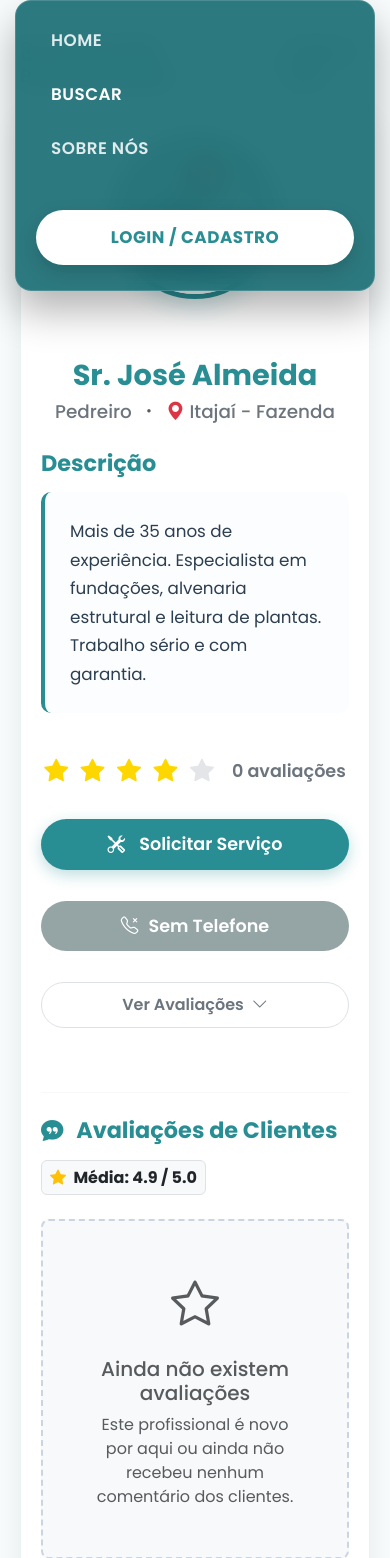
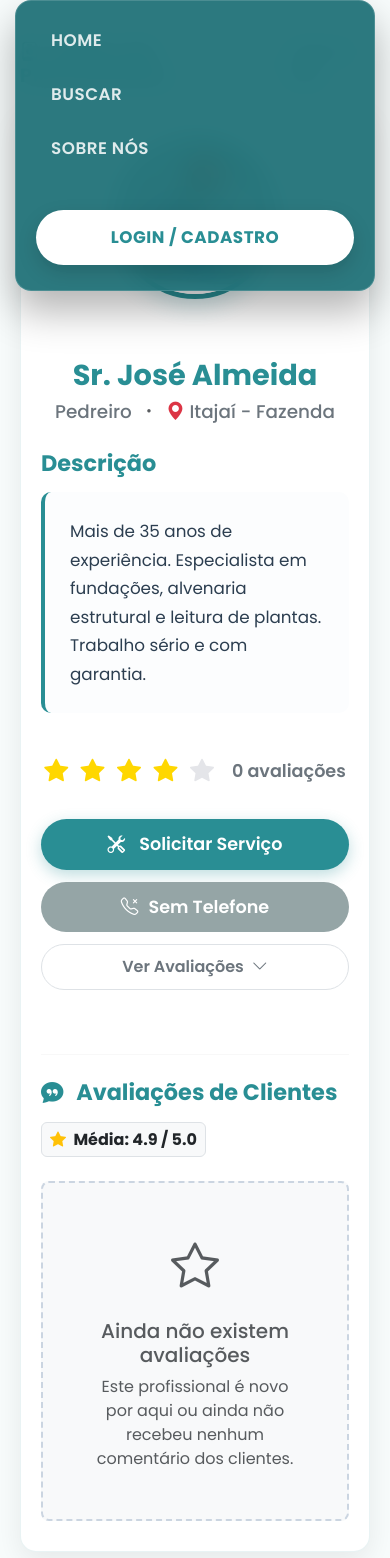
Before and after one commit to KaKa2229/ProFinder, a Flask app: page /perfil/1 in a window 390 px wide, after a click that opens the changed part. Shown: the part 80-1638 px from the top of the page. Run offline with Flask 3, Linux system fonts and the light colour scheme.

Commit message:
Correções de UI

```diff
--- a/app/templates/meu_perfil_profissional.html
+++ b/app/templates/meu_perfil_profissional.html
@@ -254,6 +254,7 @@
         }
 
         .btn-submit {
+            white-space: nowrap;
             background-color: var(--cor-primaria);
             color: white;
             font-weight: 600;
--- a/app/templates/perfil.html
+++ b/app/templates/perfil.html
@@ -239,6 +239,14 @@
         }
 
         /* --- Botões de Ação --- */
+        .botoes-acao {
+            display: flex;
+            flex-wrap: wrap;       /* Permite que os botões desçam de linha se o ecrã for pequeno */
+            align-items: center;
+            gap: 12px;             /* Espaço exato e fixo entre todos os botões */
+            margin-top: 1.5rem;
+        }
+
         .btn-mensagem {
             background-color: var(--cor-primaria);
             color: white;
@@ -253,9 +261,10 @@
             transition: all 0.3s;
             border: none;
             box-shadow: 0 5px 15px rgba(41, 142, 148, 0.3);
+            margin: 0 !important; /* Remove qualquer margem para o gap funcionar */
         }
 
-        .btn-mensagem:hover {
+        .btn-mensagem:hover:not(:disabled) {
             background-color: var(--cor-primaria-hover);
             color: white;
             transform: translateY(-2px);
@@ -274,6 +283,7 @@
             align-items: center;
             gap: 8px;
             transition: all 0.3s;
+            margin: 0 !important; /* Remove qualquer margem para o gap funcionar */
         }
 
         .btn-avaliacoes:hover {
@@ -324,9 +334,7 @@
                 width: 100%;
                 text-align: center;
             }
-            .card-perfil {
-                padding: 30px 20px;
-            }
+            .card-perfil { padding: 30px 20px; }
         }
 
         @media (max-width: 768px) {
@@ -348,9 +356,8 @@
                 justify-content: center;
             }
             .botoes-acao {
-                display: flex;
-                flex-direction: column;
-                gap: 15px;
+                flex-direction: column; /* Empilhamos os botões em telas pequenas */
+                align-items: stretch;
             }
             .btn-mensagem, .btn-avaliacoes {
                 width: 100%;
@@ -372,7 +379,7 @@
             <div class="collapse navbar-collapse justify-content-end" id="navbarNav">
                 <ul class="navbar-nav align-items-center">
                     <li class="nav-item"><a class="nav-link" href="{{ url_for('index') }}">Home</a></li>
-                    <li class="nav-item"><a class="nav-link active" href="{{ url_for('busca_servicos') }}">Buscar</a></li>
+                    <li class="nav-item"><a class="nav-link" href="{{ url_for('busca_servicos') }}">Buscar</a></li>
                     <li class="nav-item"><a class="nav-link" href="{{ url_for('sobre') }}">Sobre Nós</a></li>
 
                     {% if current_user.is_authenticated %}
@@ -428,7 +435,6 @@
                     <div class="info-basica">
                         <span>{{ profissional.profissao }}</span>
                         <i class="bi bi-dot text-muted"></i>
-                        <!-- Correção aplicada aqui: usando cidade e regiao em vez de bairro -->
                         <span><i class="bi bi-geo-alt-fill text-danger"></i>
                             {% if profissional.regiao == 'todas' %}
                                 {{ profissional.cidade }} (Toda a região)
@@ -456,6 +462,7 @@
                         {{ profissional.descricao | default("Profissional qualificado e altamente recomendado pela comunidade ProFinder. Especialista na sua área de atuação, sempre com foco em entregar o melhor resultado para os clientes.", true) }}
                     </p>
 
+                    <!-- Avaliações -->
                     <div class="bloco-avaliacoes">
                         <div class="estrelas">
                             {% for i in range(5) %}
@@ -471,28 +478,28 @@
                         </span>
                     </div>
 
-                    <div class="botoes-acao mt-4 mb-3">
+                    <div class="botoes-acao mb-3">
 
                         {% if current_user.is_authenticated and current_user.tipo_conta == 'cliente' %}
-                            <button type="button" class="btn-mensagem me-md-3 mb-3 mb-md-0" data-bs-toggle="modal" data-bs-target="#modalSolicitacao">
+                            <button type="button" class="btn-mensagem" data-bs-toggle="modal" data-bs-target="#modalSolicitacao">
                                 <i class="bi bi-tools me-1"></i> Solicitar Serviço
                             </button>
                         {% elif not current_user.is_authenticated %}
-                            <button type="button" class="btn-mensagem me-md-3 mb-3 mb-md-0" data-bs-toggle="modal" data-bs-target="#modalAvisoLogin">
+                            <button type="button" class="btn-mensagem" data-bs-toggle="modal" data-bs-target="#modalAvisoLogin">
                                 <i class="bi bi-tools me-1"></i> Solicitar Serviço
                             </button>
                         {% else %}
-                            <button type="button" class="btn-mensagem me-md-3 mb-3 mb-md-0" onclick="alert('Apenas clientes podem solicitar serviços. Por favor, inicie sessão com uma conta de cliente.')" style="opacity: 0.7;">
+                            <button type="button" class="btn-mensagem" onclick="alert('Apenas clientes podem solicitar serviços. Por favor, inicie sessão com uma conta de cliente.')" style="opacity: 0.7;">
                                 <i class="bi bi-tools me-1"></i> Solicitar Serviço
                             </button>
                         {% endif %}
 
                         {% if profissional.telefone %}
-                            <a href="https://wa.me/55{{ profissional.telefone | replace(' ', '') | replace('-', '') | replace('(', '') | replace(')', '') }}" target="_blank" class="btn-avaliacoes me-md-3 mb-3 mb-md-0" style="color: #25D366; border-color: #25D366;">
+                            <a href="https://wa.me/55{{ profissional.telefone | replace(' ', '') | replace('-', '') | replace('(', '') | replace(')', '') }}" target="_blank" class="btn-mensagem" style="background-color: #25D366; border: none; box-shadow: 0 5px 15px rgba(37, 211, 102, 0.3);">
                                 <i class="bi bi-whatsapp"></i> WhatsApp
                             </a>
                         {% else %}
-                            <button type="button" class="btn-mensagem me-md-3 mb-3 mb-md-0" data-bs-toggle="modal" data-bs-target="#modalSemTelefone" style="background-color: #95a5a6; border: none; box-shadow: none;">
+                            <button type="button" class="btn-mensagem" data-bs-toggle="modal" data-bs-target="#modalSemTelefone" style="background-color: #95a5a6; border: none; box-shadow: none;">
                                 <i class="bi bi-telephone-x"></i> Sem Telefone
                             </button>
                         {% endif %}
@@ -505,6 +512,7 @@
 
             </div>
 
+            <!-- SEÇÃO DE PORTFÓLIO -->
             {% if portfolio %}
             <hr class="mt-5 mb-4" style="border-color: rgba(0,0,0,0.1);">
             <h3 class="titulo-descricao mb-4"><i class="bi bi-images me-2"></i> Portfólio de Trabalhos</h3>
@@ -524,6 +532,7 @@
             </div>
             {% endif %}
 
+            <!-- NOVA SEÇÃO: AVALIAÇÕES DOS CLIENTES (FASE 4) -->
             <hr class="mt-5 mb-4" style="border-color: rgba(0,0,0,0.1);" id="secaoAvaliacoes">
             <div class="d-flex justify-content-between align-items-center mb-4 flex-wrap gap-3">
                 <h3 class="titulo-descricao mb-0"><i class="bi bi-chat-quote-fill me-2"></i> Avaliações de Clientes</h3>
@@ -576,6 +585,7 @@
 
     </main>
 
+    <!-- MODAL DE SOLICITAÇÃO (Fase 3) -->
     <div class="modal fade" id="modalSolicitacao" tabindex="-1" aria-hidden="true">
         <div class="modal-dialog modal-dialog-centered">
             <div class="modal-content">
@@ -597,6 +607,7 @@
         </div>
     </div>
 
+    <!-- MODAL DE AVISO DE LOGIN -->
     <div class="modal fade" id="modalAvisoLogin" tabindex="-1" aria-hidden="true">
         <div class="modal-dialog modal-dialog-centered">
             <div class="modal-content">
@@ -615,6 +626,7 @@
         </div>
     </div>
 
+    <!-- Modal de Aviso Sem Telefone -->
     <div class="modal fade" id="modalSemTelefone" tabindex="-1" aria-hidden="true">
         <div class="modal-dialog modal-dialog-centered">
             <div class="modal-content">
@@ -632,6 +644,7 @@
         </div>
     </div>
 
+    <!-- Modal para Ampliar Imagem -->
     <div class="modal fade" id="modalAmpliarImagem" tabindex="-1" aria-hidden="true">
         <div class="modal-dialog modal-dialog-centered modal-xl">
             <div class="modal-content bg-transparent border-0">
```
Also changed, not shown: app/templates/busca_profissionais.html (+9 -8 lines), seed.py (+98 -97 lines), profinder.db.
